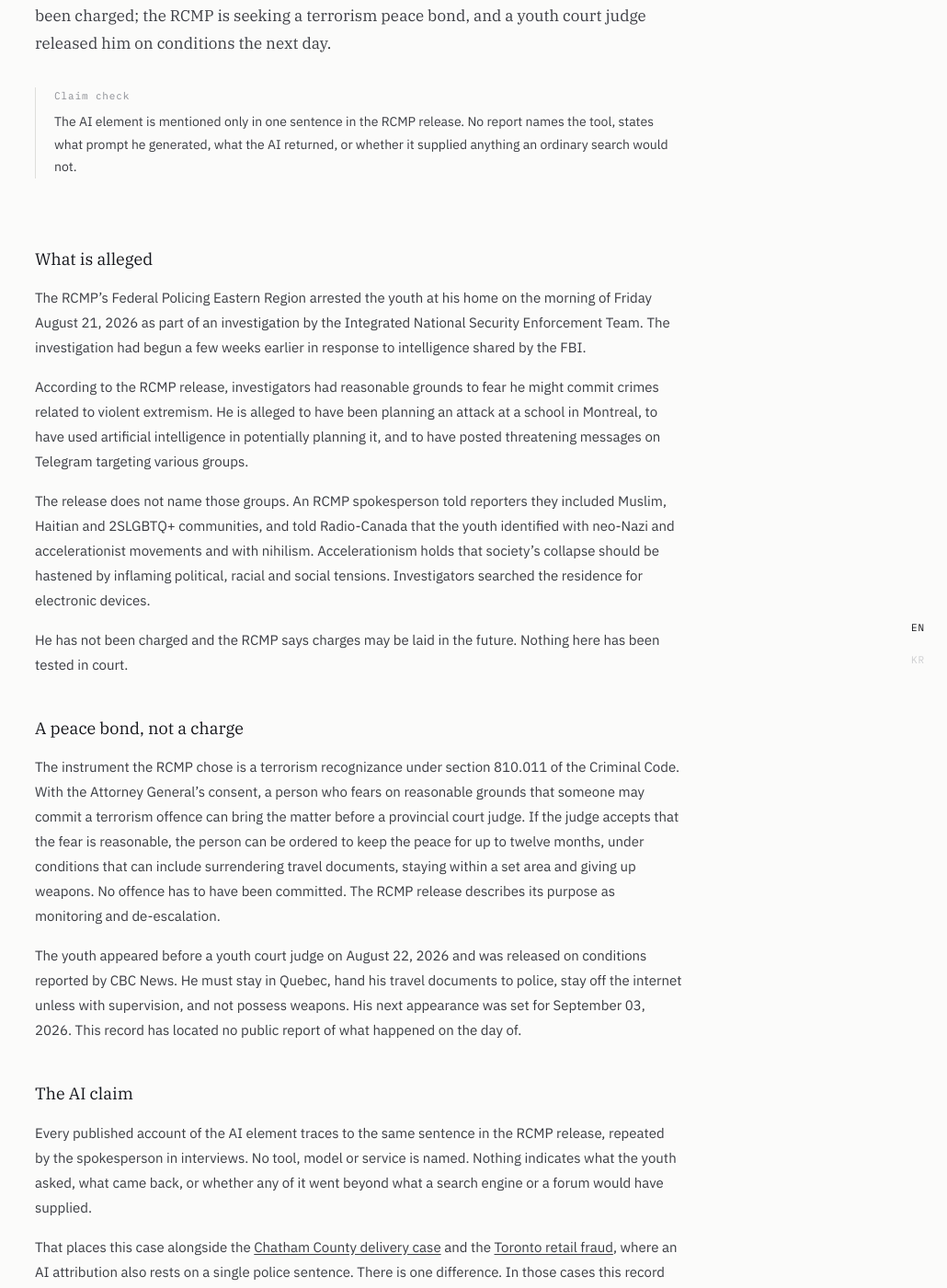
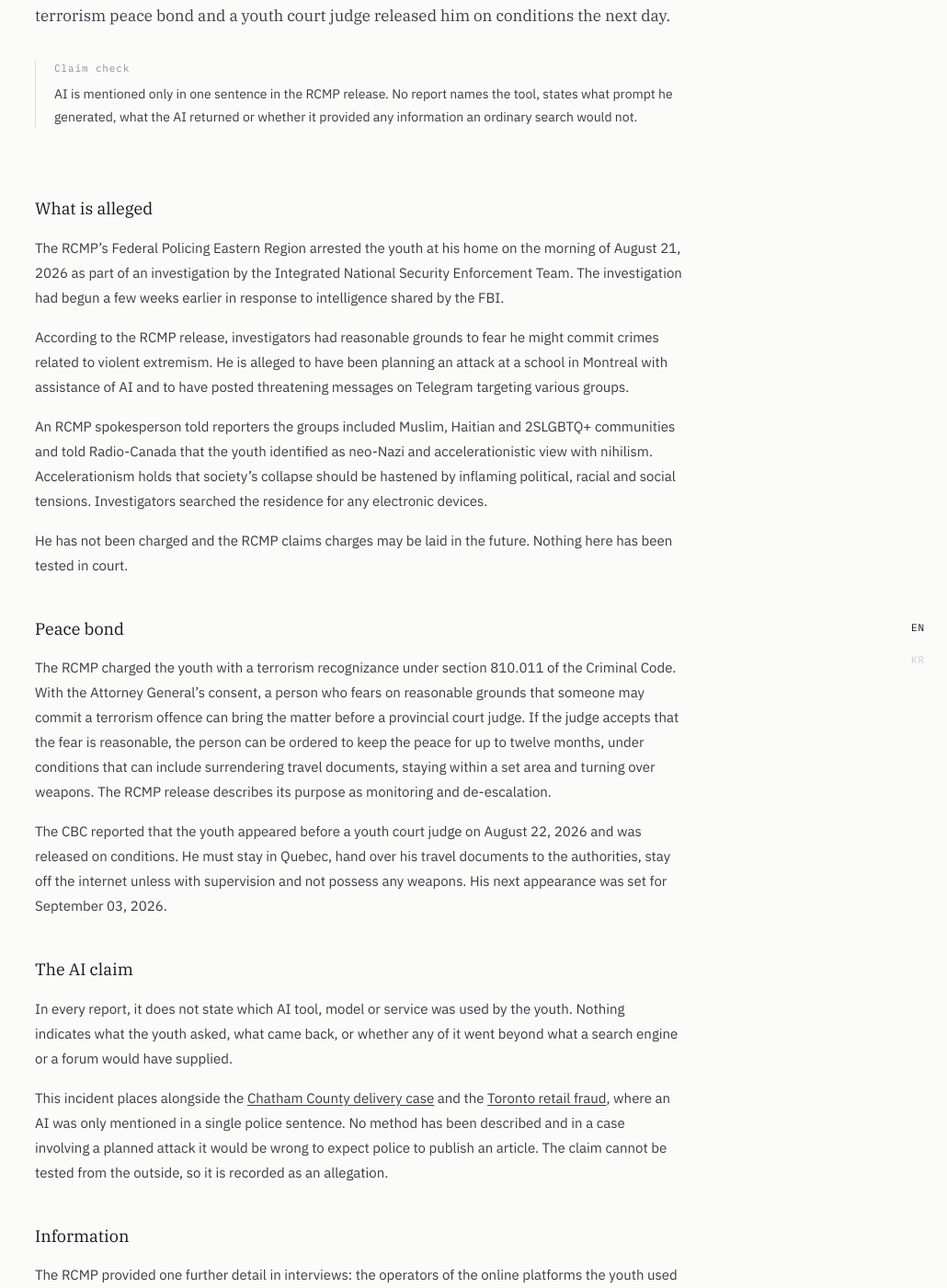
Before and after one commit to maestro-hong/maestro-hong.github.io, a Jekyll site: the page built from _entries/montreal-youth-ai-school-attack-arrested.md, in a window 1280 px wide and 1400 px high, scrolled down 517 px. Shown: the whole window at 92% size, without its empty margins (250-1280 px from the left). Built offline with Jekyll 4.4.1, drawn with Linux system fonts in a browser that asks for light colours; some of the changed text lies outside the part shown.

Commit message:
Update info

```diff
--- a/_entries/montreal-youth-ai-school-attack-arrested.md
+++ b/_entries/montreal-youth-ai-school-attack-arrested.md
@@ -1,6 +1,6 @@
 ---
 published: true
-title: "Montreal minor arrested after using AI to plan a school attack"
+title: "Montreal minor arrested after using AI to plan school attack"
 slug: montreal-minor-ai-school-attack
 incident_date: 2026-08-21
 updated: 2026-09-25
@@ -12,9 +12,9 @@
 next_check: 2026-09-26
 safeguard: provider-safeguards
 safeguard_outcome: unknown
-summary: "RCMP national security investigators arrested a Montreal minor at his home on August 21 2026, a few weeks after the FBI shared intelligence that he was planning an attack on a school in the city. Police allege he used artificial intelligence while potentially planning the attack and posted threats on Telegram against several groups, which an RCMP spokesperson identified as Muslim, Haitian and 2SLGBTQ+ communities. He has not been charged; the RCMP is seeking a terrorism peace bond, and a youth court judge released him on conditions the next day."
+summary: "The Canadian national police (RCMP) arrested a Montreal minor at his home on August 21, 2026, a few weeks after the FBI shared intelligence that he was planning an attack on a school in the city. Police allege he used AI to plan the attack and posted threats on Telegram against several groups, which an RCMP spokesperson identified as Muslim, Haitian and 2SLGBTQ+ communities. He has not been charged. The RCMP is seeking a terrorism peace bond and a youth court judge released him on conditions the next day."
 note_label: "Claim check"
-note: "The AI element is mentioned only in one sentence in the RCMP release. No report names the tool, states what prompt he generated, what the AI returned, or whether it supplied anything an ordinary search would not."
+note: "AI is mentioned only in one sentence in the RCMP release. No report names the tool, states what prompt he generated, what the AI returned or whether it provided any information an ordinary search would not."
 query: 'site:rcmp.ca "artificial intelligence" terrorism minor Montréal; GRC adolescent intelligence artificielle attentat école Telegram'
 sources:
   - tier: P
@@ -87,123 +87,93 @@
 ## What is alleged
 
 The RCMP's Federal Policing Eastern Region arrested the youth at his home on
-the morning of Friday August 21, 2026 as part of an investigation by the
+the morning of August 21, 2026 as part of an investigation by the
 Integrated National Security Enforcement Team. The investigation had begun a
 few weeks earlier in response to intelligence shared by the FBI.
 
 According to the RCMP release, investigators had reasonable grounds to fear
 he might commit crimes related to violent extremism. He is alleged to have
-been planning an attack at a school in Montreal, to have used artificial
-intelligence in potentially planning it, and to have posted threatening
-messages on Telegram targeting various groups.
+been planning an attack at a school in Montreal with assistance of AI
+and to have posted threatening messages on Telegram targeting various groups.
 
-The release does not name those groups. An RCMP spokesperson told reporters
-they included Muslim, Haitian and 2SLGBTQ+ communities, and told Radio-Canada
-that the youth identified with neo-Nazi and accelerationist movements and with
+An RCMP spokesperson told reporters the groups included Muslim, Haitian and 2SLGBTQ+ communities
+and told Radio-Canada that the youth identified as neo-Nazi and accelerationistic view with
 nihilism. Accelerationism holds that society's collapse should be hastened by
 inflaming political, racial and social tensions. Investigators searched the
-residence for electronic devices.
+residence for any electronic devices.
 
-He has not been charged and the RCMP says charges may be laid in the future. Nothing
+He has not been charged and the RCMP claims charges may be laid in the future. Nothing
 here has been tested in court.
 
-## A peace bond, not a charge
+## Peace bond
 
-The instrument the RCMP chose is a terrorism recognizance under section
+The RCMP charged the youth with a terrorism recognizance under section
 810.011 of the Criminal Code. With the Attorney General's consent, a person
 who fears on reasonable grounds that someone may commit a terrorism offence
 can bring the matter before a provincial court judge. If the judge accepts
 that the fear is reasonable, the person can be ordered to keep the peace for
 up to twelve months, under conditions that can include surrendering travel
-documents, staying within a set area and giving up weapons. No offence has to
-have been committed. The RCMP release describes its purpose as monitoring and de-escalation.
+documents, staying within a set area and turning over weapons.
+The RCMP release describes its purpose as monitoring and de-escalation.
 
-The youth appeared before a youth court judge on August 22, 2026 and was
-released on conditions reported by CBC News. He must stay in Quebec, hand his
-travel documents to police, stay off the internet unless with supervision,
-and not possess weapons. His next appearance was set for September 03, 2026.
-This record has located no public report of what happened on the day of.
+The CBC reported that the youth appeared before a youth court judge on August 22, 2026 and was
+released on conditions. He must stay in Quebec, hand over his
+travel documents to the authorities, stay off the internet unless with supervision
+and not possess any weapons. His next appearance was set for September 03, 2026.
 
 ## The AI claim
 
-Every published account of the AI element traces to the same sentence in the
-RCMP release, repeated by the spokesperson in interviews. No tool, model or
-service is named. Nothing indicates what the youth asked, what came back, or
+In every report, it does not state which AI tool, model or
+service was used by the youth. Nothing indicates what the youth asked, what came back, or
 whether any of it went beyond what a search engine or a forum would have
 supplied.
 
-That places this case alongside the
+This incident places alongside the
 [Chatham County delivery case](/entry/AI-walmart-fraud/) and the
 [Toronto retail fraud](/entry/gift-card-fraud-toronto-arrest/), where an AI
-attribution also rests on a single police sentence. There is one difference.
-In those cases this record could test the claim against the method police
-described. No method has been described and in a case involving a
+was only mentioned in a single police sentence. No method has been described and in a case involving a
 planned attack it would be wrong to expect police to publish an article. The claim
-cannot be tested from the outside, so it is recorded as an allegation and
-nothing more.
+cannot be tested from the outside, so it is recorded as an allegation.
 
-## Where the information came from
+## Information
 
-The RCMP offered one further detail in interviews: the operators of the online
-platforms the youth used cooperated with investigators. It did not name them.
-Nor has anyone said where the FBI's intelligence originated. It could have
-come from an AI provider, Telegram, or a person who saw the
-messages.
+The RCMP provided one further detail in interviews: the operators of the online
+platforms the youth used cooperated with the law enforcement.
 
-At least one major AI provider has published a policy of referring
+Major AI providers are publishing a policy of referring
 conversations to law enforcement when human reviewers find an imminent threat
 of serious physical harm to others. No source connects any provider's
-referral to this case, and this record does not assume one. In the
+referral to this case. In the
 [Boulder County case](/entry/72-year-old-man-charged-ai-child-image/) the
-detection chain is on the record from the platform to the police.
+detection chain stems from the platform to the police.
 
-## Why this entry exists
-
-An entry requires that artificial intelligence played a material role in
-committing, attempting or enabling a crime. On the public record, the role in
-this case is alleged but unspecified and no offence has been charged.
-
-The case is logged because several English-language headlines, including
-Global News and CTV, led with the AI element, and the record should hold that
-claim at the size the sources support. It sits under Advisory provisionally.
-If the system's role turns out to be incidental, the placement will change.
 
 ## The wider caseload
 
-Canadian agencies have been warning about minors in terrorism cases for two
-years. The RCMP and its Five Eyes counterparts published a paper in 2024,
-since updated, arguing that radicalised minors can pose the same credible
+Canadian agencies have been warning about minors in terrorism activities for over two
+years. The RCMP and its Five Eyes counterparts published a paper in 2024
+arguing that radicalised minors can pose the same credible
 threat as adults. CSIS data reported by Canadian Affairs put nearly one in ten
-terrorism cases as involving at least one person under 18, and the same
+terrorism cases as involving at least one person under 18 and the same
 report cites RCMP figures of six minors arrested on terrorism-related offences
 between April 2023 and March 2024. This record has not examined the
 underlying figures.
 
-In Quebec, Dr. Cécile Rousseau, whose team receives radicalisation referrals,
-told The Globe and Mail in 2025 that the peak age for supporting violent
-radicalisation had dropped from 19 to 13, and that most of the cases
+In Quebec, Dr. Cécile Rousseau, whose team receives information pertaining to radicalisation
+told The Globe and Mail in 2025 that the peak age for high exposure to violent
+radicalisation had dropped from 19 to 13 and that most of the cases
 referred to her group involve white supremacist or neo-Nazi ideology.
 
 The tip from outside of Canada is not new either. In March 2026, teenagers in Nova
-Scotia and Manitoba were arrested over alleged plans to attack their high
+Scotia and Manitoba were arrested over plans to attack their high
 schools after Interpol and the FBI flagged their communications.
 
-## A note on naming
-
-The Youth Criminal Justice Act prohibits publishing anything that would
-identify him. Several French-language outlets reported his neighbourhood and
-one described the family's building. This record does not reproduce any of
-it.
 
 ## Open
 
-**No charge.** He remains uncharged. The RCMP says charges may follow.
+**No charge** The youth remains uncharged although the RCMP claims charges may follow.
 
-**The 3 September appearance.** No public report of the outcome has been
-located. Youth court records are restricted, so it is most likely to surface
-through the RCMP or the prosecution.
+**The tool** AI tool used by the youth has not been named in any source.
 
-**The tool.** Not named in any source.
-
-**The origin.** Neither the source of the FBI's intelligence nor the platforms
-that cooperated have been identified.
+**The origin** Neither the source of the FBI's intelligence nor the AI company
+that cooperated with the authorities have been identified.
```
